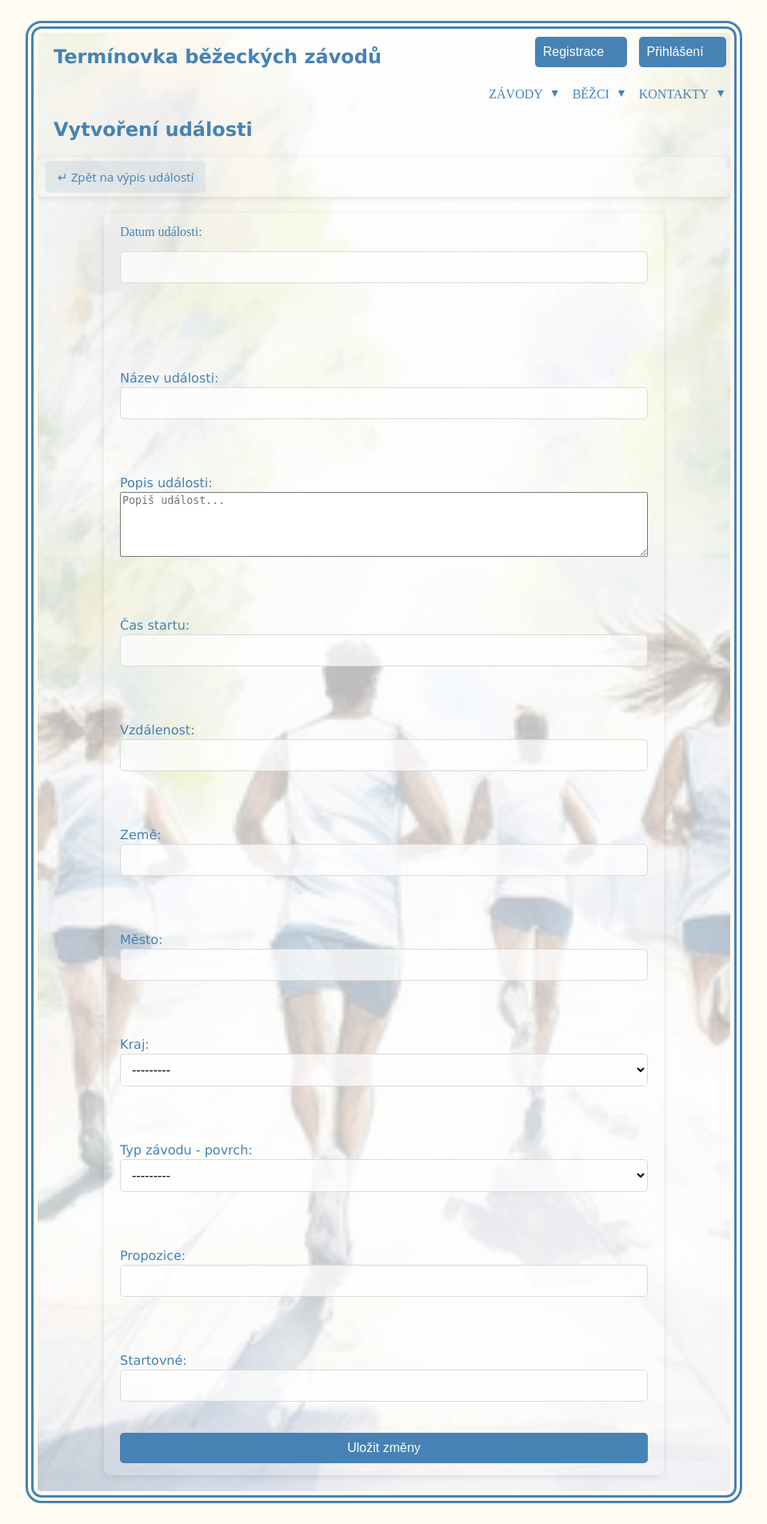
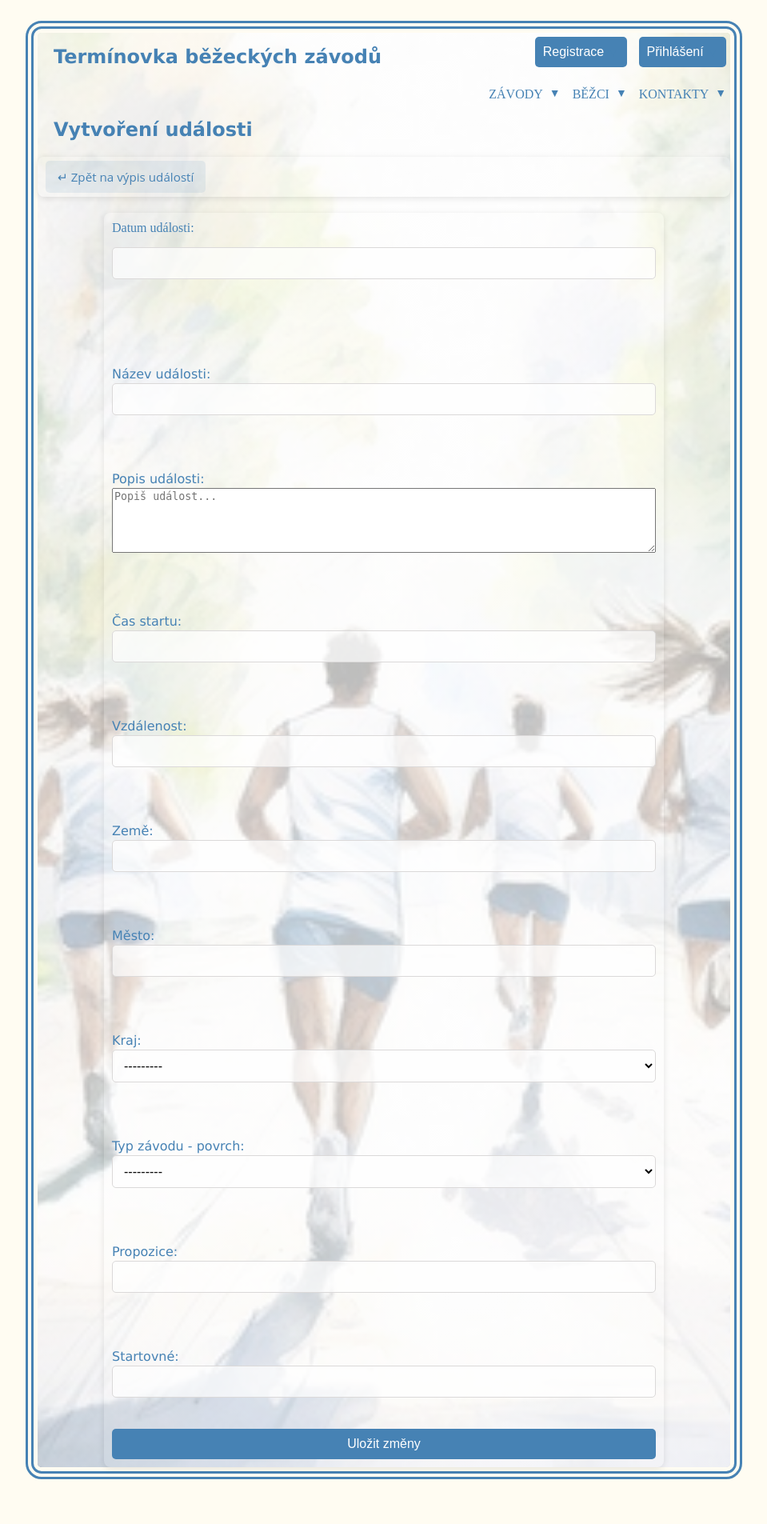
Before and after one commit to vsykora753/SDA_TERMINOVKA, a Django app: page /organizer/events/create/ in a window 1280 px wide. Shown: the whole page at 80% size, without its empty margins (160-1119 px from the left). After the commit the page ends 1849 px from the top, so only its background shows below. Run offline with Django 5.2, Linux system fonts and the light colour scheme.

Commit message:
edit user_form_css

```diff
--- a/static/css/user_form_register.css
+++ b/static/css/user_form_register.css
@@ -3,10 +3,14 @@
     border-radius: 8px;
     border: 0.1px    #161616;
     box-shadow: 0 2px 8px rgba(0, 0, 0, 0.1);
-    padding: 15px 20px;
-    margin: 20px auto;
+    padding: 10px ;
+    margin: 0px auto;
     max-width: 700px;
     transition: transform 0.3s ease;
+    display: flex;
+    flex-direction: column;
+    gap: 1px; /* Vzdálenost mezi poli */
+
 }
 .form_user_register-link {
     text-decoration: none;  /* odstraní podtržení */
@@ -50,3 +54,20 @@ button {
 button:hover {
     background-color: #5a9bd5; /* Světlejší modrá při hoveru */
 }
+
+
+.table-responsive {
+    width: 100%;
+    overflow-x: auto;
+}
+
+    table {
+    width: 100%;
+    border-collapse: collapse;
+}
+
+    th, td {
+    padding: 8px;
+    text-align: left;
+    border: 1px solid #ddd;
+}
```
